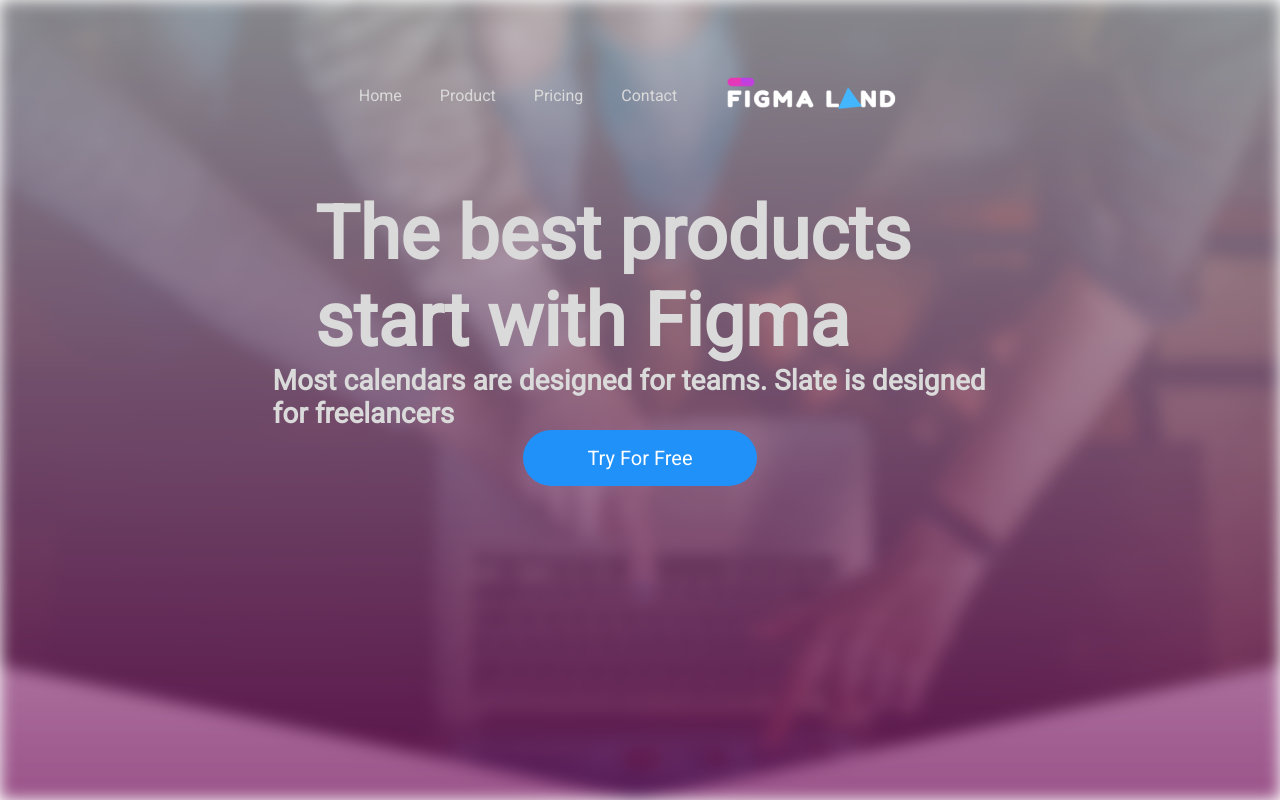
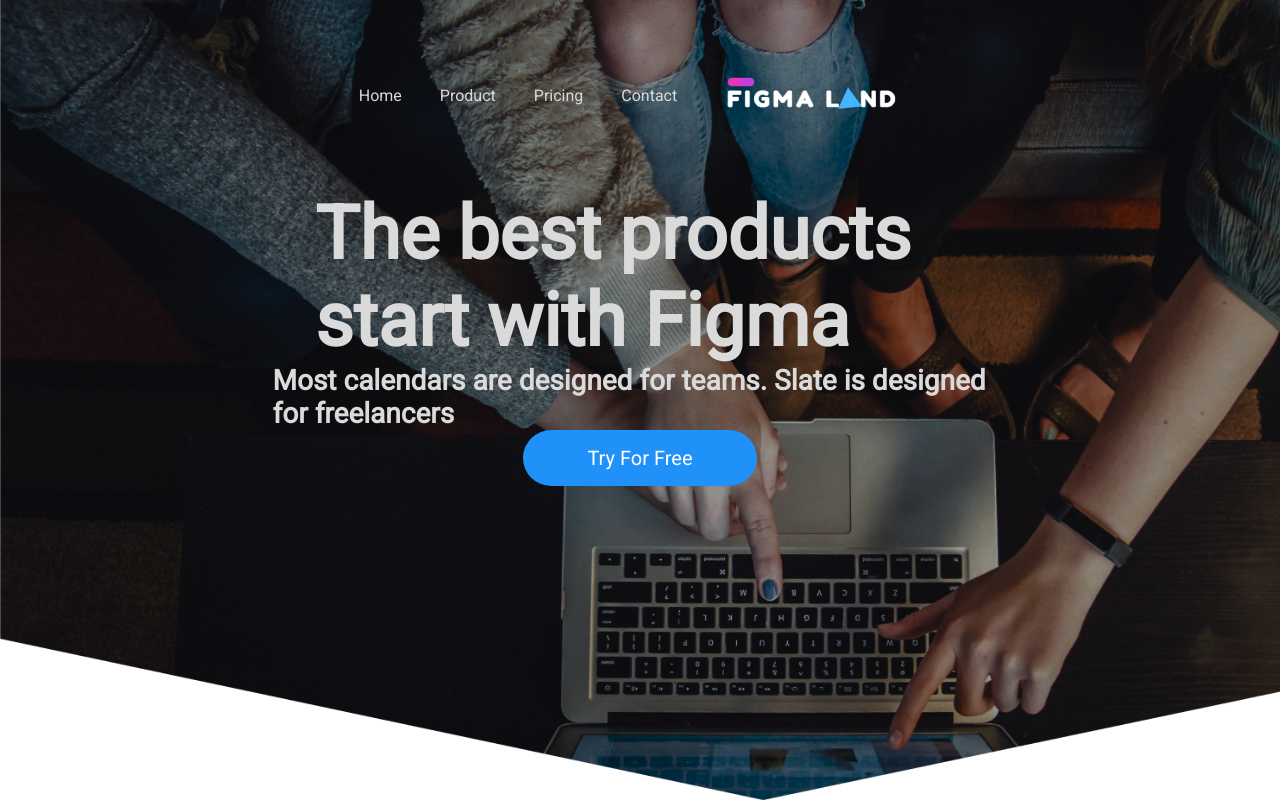
Before and after one commit to ppessanhadev/breaking-the-code, a React (Create React App) app: page / in a window 1280 px wide. Built offline with nearby package versions, Linux system fonts and the light colour scheme.

Commit message:
refactor: background fixes

```diff
--- a/src/components/HeroSection/index.jsx
+++ b/src/components/HeroSection/index.jsx
@@ -3,8 +3,6 @@
 
 export default function HeroSection() {
   return (
-    <>
-      <section className={styles.backgroundImage} />
     <section className={styles.hero}>
       <header className={styles.heroHeader}>
         <ul>
@@ -22,6 +20,5 @@
       <h2>Most calendars are designed for teams. Slate is designed for freelancers</h2>
       <button type="button">Try For Free</button>
     </section>
-    </>
   );
 }
--- a/src/components/HeroSection/styles.module.scss
+++ b/src/components/HeroSection/styles.module.scss
@@ -1,6 +1,11 @@
 @import '../../styles/Variables.scss';
 
 .hero {
+  background-image: url('../../assets/hero-bg.png');
+  background-repeat: no-repeat;
+  background-size: cover;
+  width: 100vw;
+  height: 100vh;
   h1,
   h2 {
     color: $white-100;
```
Lines whose indentation alone changed are shown as unchanged.
